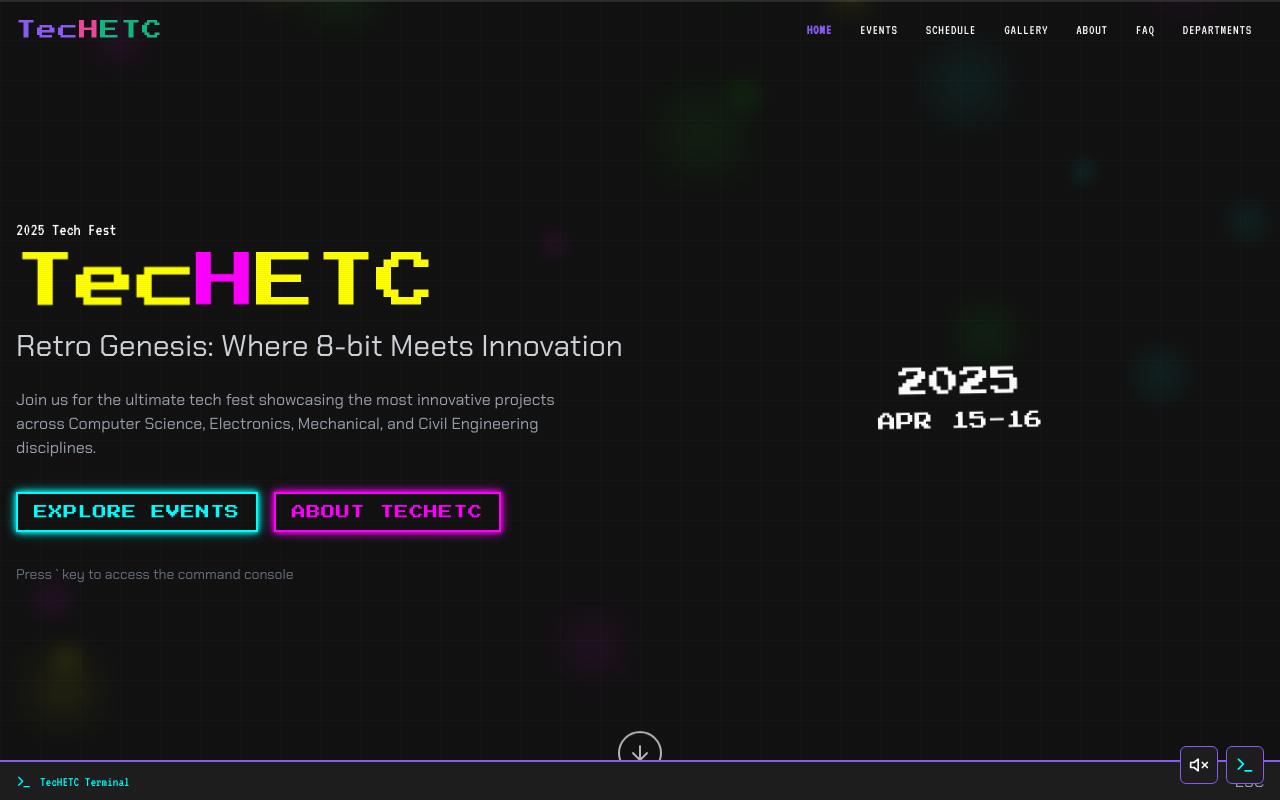
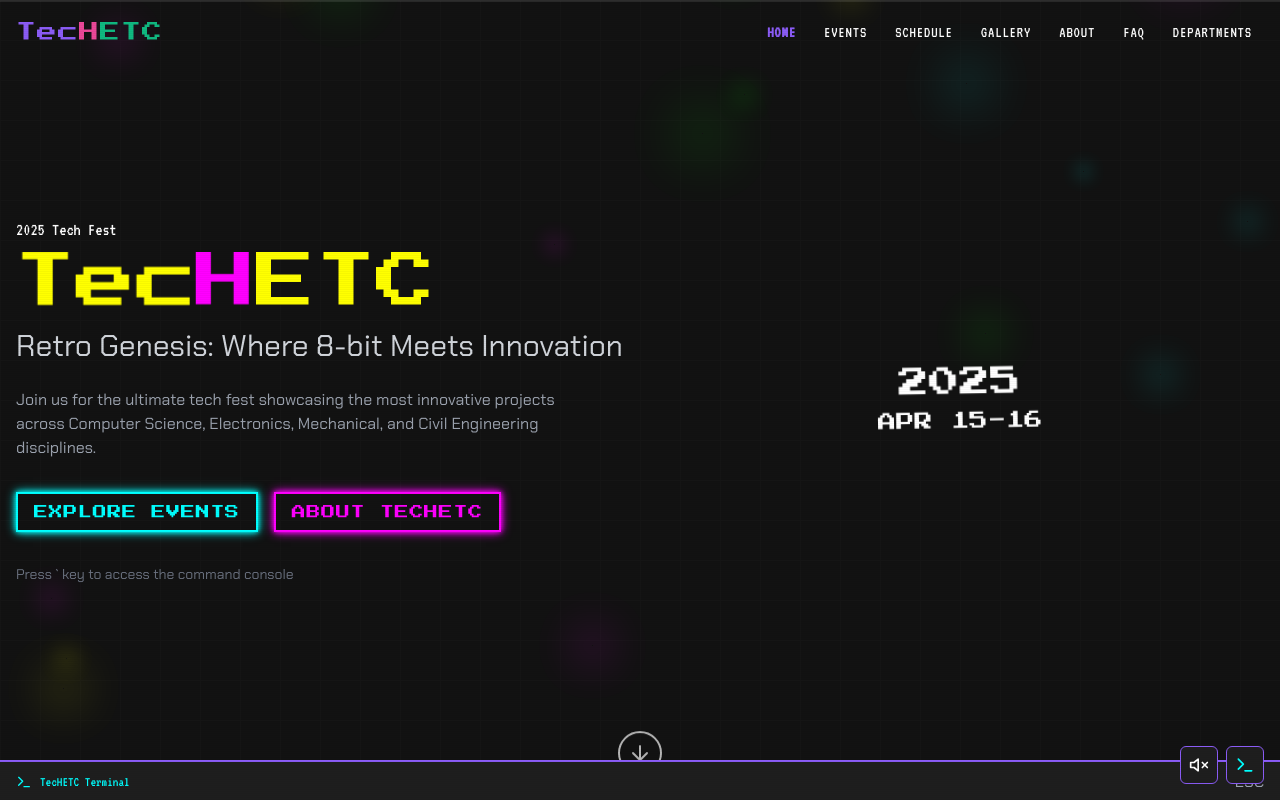
Before and after one commit to debjitmitra000/tecHETC25, a React (Vite) app: page / in a window 1280 px wide. Shown: the top 800 px of the page. Built offline with nearby package versions, Linux system fonts and the light colour scheme.

Commit message:
navbar dsgn fr...

```diff
--- a/src/components/Navbar.tsx
+++ b/src/components/Navbar.tsx
@@ -40,27 +40,25 @@ const Navbar: React.FC = () => {
   ];
 
   return (
-    <header
-      className={`fixed top-0 left-0 right-0 z-50 font-mono transition-all duration-300 ${
-        scrolled ? 'bg-background bg-opacity-90 backdrop-blur-sm shadow-lg' : 'bg-transparent'
-      }`}
-    >
+
+    <header className={`fixed top-0 left-0 right-0 z-50 font-mono transition-all duration-300 ${ scrolled ? 'bg-background backdrop-blur-md shadow-lg after:absolute after:inset-0 after:bg-gradient-to-r after:from-transparent after:via-[rgb(61,74,112)]/30 after:to-transparent after:animate-lightSweep' : 'gradient-bg-transactions' }`}>
+
       <div className="container mx-auto px-4 py-3">
         <div className="flex justify-between items-center">
-          <Link to="/" className="font-pixel text-xl tracking-wider">
+          <Link to="/" className="font-pixel text-xl tracking-wider" style={{ zIndex: 60 }}>
             <span className="text-primary">Tec</span>
             <span className="text-secondary">H</span>
             <span className="text-accent">ETC</span>
           </Link>
 
           {/* Desktop Nav */}
-          <nav className="hidden md:flex items-center space-x-1">
+          <nav className="hidden md:flex items-center space-x-1" style={{ zIndex: 60 }}>
             {navItems.map((item) => (
               <NavLink
                 key={item.path}
                 to={item.path}
                 className={({ isActive }) =>
-                  `px-3 py-2 text-sm uppercase tracking-wider transition-colors duration-300 ${
+                  `px-3 py-2 text-base uppercase tracking-wider transition-colors duration-300 ${
                     isActive
                       ? 'text-primary font-semibold'
                       : 'text-white hover:text-primary'
@@ -72,10 +70,10 @@ const Navbar: React.FC = () => {
             ))}
 
             <div className="relative group px-3 py-2">
-              <button className="text-sm uppercase tracking-wider transition-colors duration-300 flex items-center">
+              <button className="text-base uppercase tracking-wider transition-colors duration-300 flex items-center">
                 Departments
               </button>
-              <div className="absolute left-0 mt-2 w-48 bg-surface border border-primary rounded-md shadow-lg opacity-0 invisible group-hover:opacity-100 group-hover:visible transition-all duration-300 z-50 pixel-corners">
+              <div className="absolute left-0 mt-2 w-48 bg-surface border border-primary rounded-md shadow-lg opacity-0 invisible group-hover:opacity-100 group-hover:visible transition-all duration-300 pixel-corners">
                 <div className="py-1">
                   {departmentItems.map((dept) => (
                     <NavLink
@@ -100,7 +98,7 @@ const Navbar: React.FC = () => {
           {/* Mobile menu button */}
           <button
             onClick={() => setIsOpen(!isOpen)}
-            className="md:hidden"
+            className="md:hidden" style={{ zIndex: 60 }}
           >
             {isOpen ? (
               <X className="h-6 w-6 text-white" />
@@ -122,7 +120,7 @@ const Navbar: React.FC = () => {
           <div className="container mx-auto px-4 py-3">
             <nav className="flex flex-col">
               {navItems.map((item) => (
-                <NavLink
+                <NavLink style={{ zIndex: 60 }}
                   key={item.path}
                   to={item.path}
                   className={({ isActive }) =>
@@ -138,7 +136,7 @@ const Navbar: React.FC = () => {
                 </NavLink>
               ))}
 
-              <div className="mt-2 pt-2 border-t border-gray-700">
+              <div className="mt-2 pt-2 border-t border-gray-700" style={{ zIndex: 60 }}>
                 <p className="px-3 py-1 text-sm text-gray-400">Departments</p>
                 {departmentItems.map((dept) => (
                   <NavLink
```
